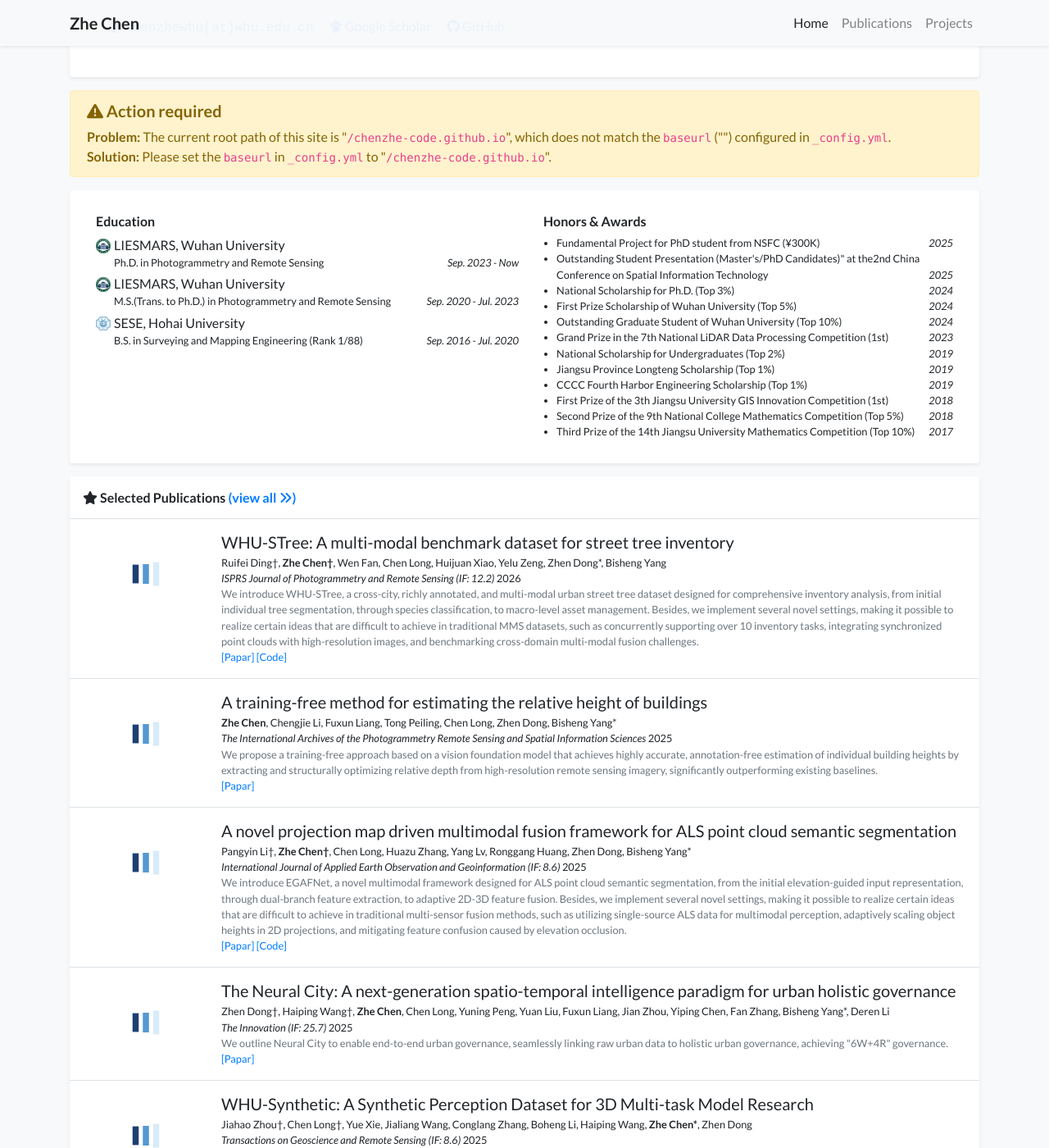
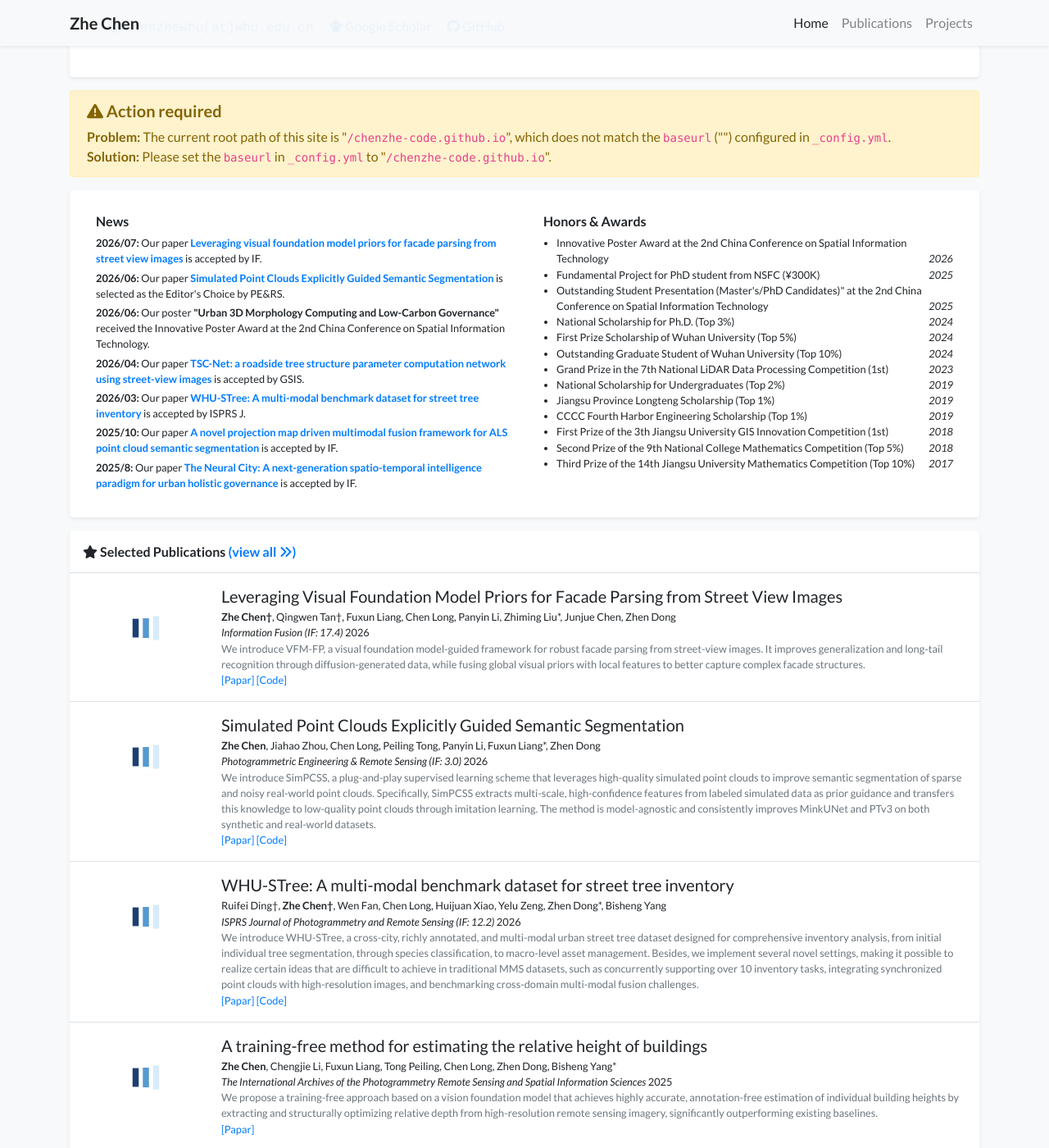
Before and after one commit to chenzhe-code/chenzhe-code.github.io, a Jekyll site: the page built from index.html, in a window 1280 px wide and 1400 px high, scrolled down 389 px. Shown: the whole window at 82% size. Built offline with Jekyll 4.4.1, drawn with Linux system fonts in a browser that asks for light colours; a style sheet for code colours, icons or effects is not loaded.

Commit message:
更新个人主页

```diff
--- a/_data/profile.yml
+++ b/_data/profile.yml
@@ -22,26 +22,30 @@ short_bio: >-
 show_portrait: true
 portrait_url: assets/images/photos/zhechen.jpg
 
-education:
-- name: LIESMARS, Wuhan University
-  logo: assets/images/badges/WHU.png
-  position: Ph.D. in Photogrammetry and Remote Sensing
-  date: Sep. 2023 - Now
+news:
+- date: 2026/07
+  content: 'Our paper <strong><a href="https://doi.org/10.1016/j.inffus.2026.104593" target="_blank" rel="noopener noreferrer">Leveraging visual foundation model priors for facade parsing from street view images</a></strong> is accepted by IF.'
+- date: 2026/06
+  content: "Our paper <strong><a href=\"https://doi.org/10.14358/PERS.25-00140R2\" target=\"_blank\" rel=\"noopener noreferrer\">Simulated Point Clouds Explicitly Guided Semantic Segmentation</a></strong> is selected as the Editor's Choice by PE&RS."
+- date: 2026/06
+  content: 'Our poster <strong>"Urban 3D Morphology Computing and Low-Carbon Governance"</strong> received the Innovative Poster Award at the 2nd China Conference on Spatial Information Technology.'
+- date: 2026/04
+  content: "Our paper <strong><a href=\"https://doi.org/10.1080/10095020.2026.2626665\" target=\"_blank\" rel=\"noopener noreferrer\">TSC-Net: a roadside tree structure parameter computation network using street-view images</a></strong> is accepted by GSIS."
+- date: 2026/03
+  content: 'Our paper <strong><a href="https://doi.org/10.1016/j.inffus.2026.104593" target="_blank" rel="noopener noreferrer">WHU-STree: A multi-modal benchmark dataset for street tree inventory</a></strong> is accepted by ISPRS J.'
+- date: 2025/10
+  content: 'Our paper <strong><a href="https://doi.org/10.1016/j.jag.2025.104907" target="_blank" rel="noopener noreferrer">A novel projection map driven multimodal fusion framework for ALS point cloud semantic segmentation</a></strong> is accepted by IF.'
+- date: 2025/8
+  content: 'Our paper <strong><a href="https://doi.org/10.1016/j.xinn.2025.101149" target="_blank" rel="noopener noreferrer">The Neural City: A next-generation spatio-temporal intelligence paradigm for urban holistic governance</a></strong> is accepted by IF.'
 
-- name: LIESMARS, Wuhan University
-  logo: assets/images/badges/WHU.png
-  position: M.S.(Trans. to Ph.D.) in Photogrammetry and Remote Sensing
-  date: Sep. 2020 - Jul. 2023
 
-- name: SESE, Hohai University
-  logo: assets/images/badges/HHU.png
-  position: B.S. in Surveying and Mapping Engineering (Rank 1/88)
-  date: Sep. 2016 - Jul. 2020
 
 awards:
+- name: Innovative Poster Award at the 2nd China Conference on Spatial Information Technology
+  date: 2026
 - name: Fundamental Project for PhD student from NSFC (¥300K)
   date: 2025
-- name: Outstanding Student Presentation (Master's/PhD Candidates)" at the2nd China Conference on Spatial Information Technology
+- name: Outstanding Student Presentation (Master's/PhD Candidates)" at the 2nd China Conference on Spatial Information Technology
   date: 2025
 - name: National Scholarship for Ph.D. (Top 3%)
   date: 2024
--- a/_includes/widgets/experience_card.html
+++ b/_includes/widgets/experience_card.html
@@ -5,22 +5,15 @@
 
                 <div class="row">
                     <div class="col-md-6">
-                        {% if site.data.profile.education %}
+                        {% if site.data.profile.news %}
                         <div class="row">
                             <div class="col-12 mx-2 my-1">
-                                <h6>Education</h6>
+                                <h6>News</h6>
                                 <ul class="list-unstyled mb-1">
-                                    {% for item in site.data.profile.education %}
-                                    <li class="media mb-1">
-                                        <img src="{{ item.logo | relative_url }}" alt="{{ item.name }}" style="width: 18px;" class="mr-1 mt-1">
-                                        <div class="media-body">
-                                            <div>{{ item.name }}</div>
-                                            <div class="small">{{ item.dept }}</div>
-                                            <div class="small d-flex">
-                                                <div>{{ item.position }}</div>
-                                                <div class="mt-auto ml-auto no-break"><em>{{ item.date }}</em></div>
-                                            </div>
-                                        </div>
+                                    {% for item in site.data.profile.news %}
+                                    <li class="small mb-1">
+                                        <strong class="no-break">{{ item.date }}:</strong>
+                                        {{ item.content }}
                                     </li>
                                     {% endfor %}
                                 </ul>
```
Also changed, not shown: _publications/2026/2026-pub-LifelongPR.md (added, +23 -0 lines), _publications/2026/2026-pub-SimPCSS.md (added, +24 -0 lines), _publications/2026/2026-pub-VFM-FP.md (added, +25 -0 lines), assets/images/covers/LifelongPR.png (added), assets/images/covers/SimPCSS.png (added), assets/images/covers/VFM-FP.png (added).
